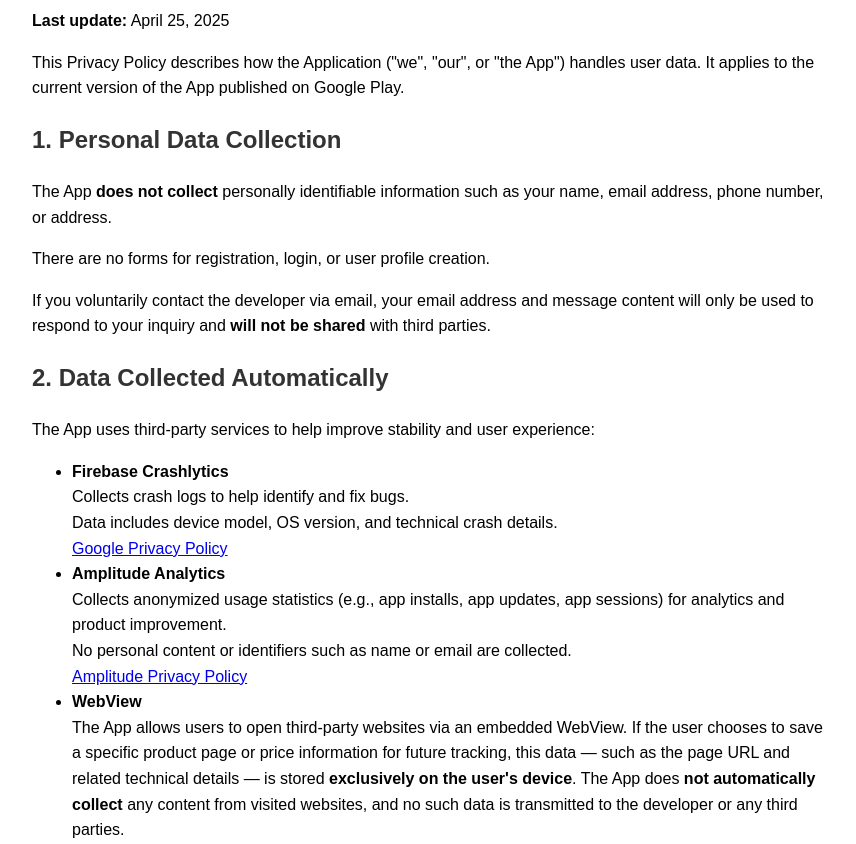
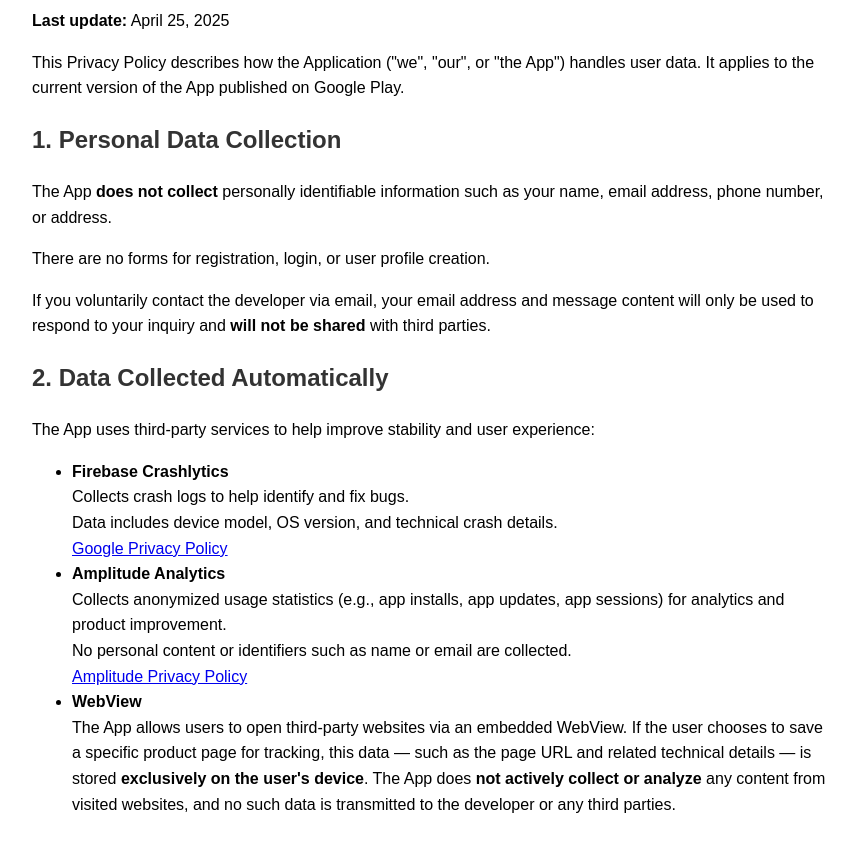
Before and after one commit to ZmiterFreeman/AnyPriceTrackerPrivacyPolicy, a plain HTML site: page index.html in a window 1280 px wide. Shown: the part 106-950 px from the top of the page, without its empty margins (208-1064 px from the left). Drawn offline with Linux system fonts and the light colour scheme.

Commit message:
Update index.html

```diff
--- a/index.html
+++ b/index.html
@@ -38,10 +38,10 @@
     </li>
     <li><strong>WebView</strong><br>
   The App allows users to open third-party websites via an embedded WebView.
-  If the user chooses to save a specific product page or price information for future tracking,
+  If the user chooses to save a specific product page for tracking,
   this data — such as the page URL and related technical details — is stored
   <strong>exclusively on the user's device</strong>.
-  The App does <strong>not automatically collect</strong> any content from visited websites,
+  The App does <strong>not actively collect or analyze</strong> any content from visited websites,
   and no such data is transmitted to the developer or any third parties.
 </li>
   </ul>
```
